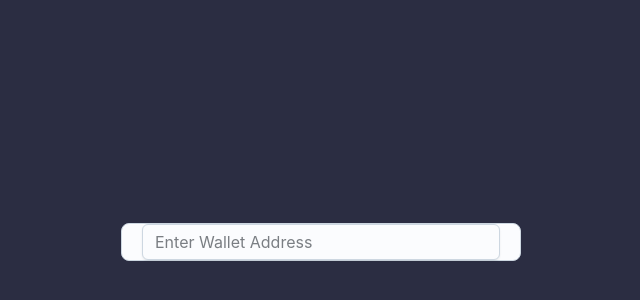
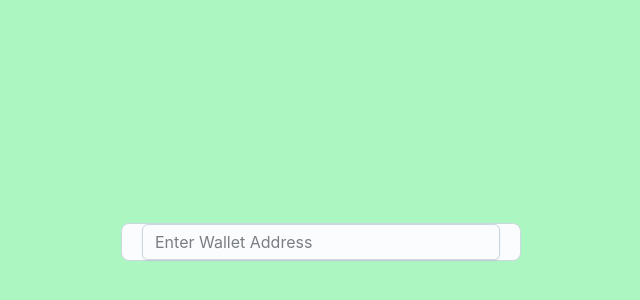
Before and after one commit to braincee/project-003, a Next.js app: page / in a window 1280 px wide. Shown: the part 158-458 px from the top of the page, without its empty margins (319-959 px from the left). Built offline with nearby package versions, Linux system fonts and the light colour scheme.

Commit message:
Changes required

```diff
--- a/app/loading.tsx
+++ b/app/loading.tsx
@@ -1,7 +1,7 @@
 'use client'
 import { Box, LinearProgress, Stack, Typography } from '@mui/joy'
 
-import Message from './message'
+import Message from '@/components/message'
 
 export default function Loading() {
   return (
--- a/app/page.tsx
+++ b/app/page.tsx
@@ -4,12 +4,14 @@ import { motion } from 'framer-motion'
 import { Input, Box, Card } from '@mui/joy'
 import { gas } from '@/server/api'
 import { Suspense, useState } from 'react'
-import Results from './results'
+import Results from '@/components/results'
 import Loading from './loading'
 
 export default function Home() {
   const [inputValue, setInputValue] = useState<string>('')
+  //! This is a `Record` type, fix it.
   const [output, setOutput] = useState<any>(null)
+  //! Change status to a `boolean` isFired.
   const [status, setStatus] = useState<string>('idle')
 
   const handleInputChange = (event: React.ChangeEvent<HTMLInputElement>) => {
@@ -46,7 +48,7 @@ export default function Home() {
           justifyContent: 'center',
           alignItems: 'center',
           height: '100vh',
-          backgroundColor: '#2B2D42',
+          backgroundColor: '#ACF7C1',
           padding: '0 20px',
           '@media (max-width: 767px)': {
             padding: '0 10px',
--- a/app/results.tsx
+++ b/components/results.tsx
@@ -1,10 +1,12 @@
 import { Box, Card, Grid, Typography, Stack } from '@mui/joy'
 import truncateEthAddress from 'truncate-eth-address'
+//! canvas-confetti is the right package to use https://github.com/catdad/canvas-confetti
 import Confetti from 'react-confetti'
 import { useState, useEffect } from 'react';
 
 
 export  default async function Results({ output }: { output: any }) {
+    // await new Promise((resolve) => setTimeout(resolve, 3000))
   const [isConfettiActive, setIsConfettiActive] = useState(false);
 
   useEffect(() => {
```
Also changed, not shown: components/message.tsx (renamed from app/message.tsx).
